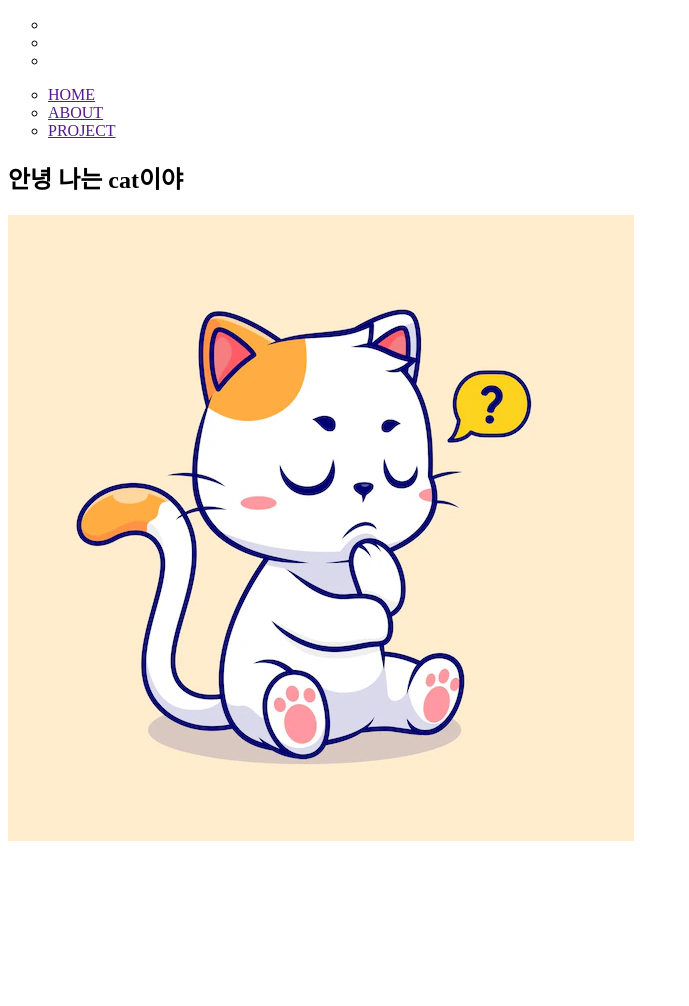
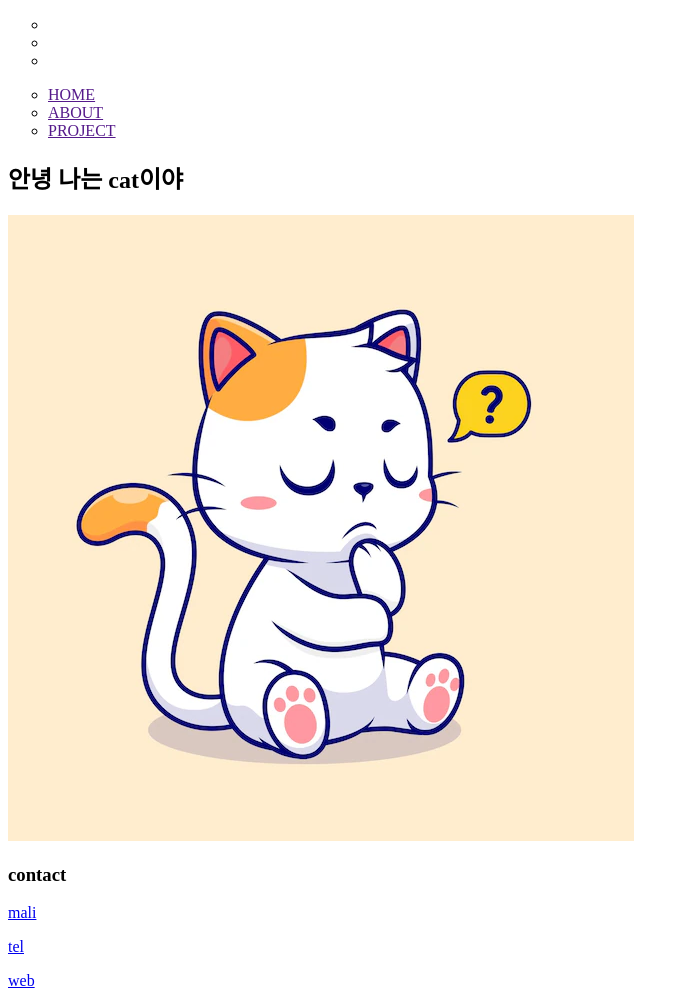
Before and after one commit to shinyelim/SWCourse, a plain HTML site: page 자기소개/imges/자기소개.html in a window 1280 px wide. Shown: the whole page, without its empty margins (0-689 px from the left). Before the commit the page ends 853 px from the top, so only its background shows below. Drawn offline with Linux system fonts and the light colour scheme.

Commit message:
📝 footer부분 마크업 완성

```diff
--- a/자기소개/imges/자기소개.html
+++ b/자기소개/imges/자기소개.html
@@ -40,6 +40,14 @@
         <img src="./고양이.webp" alt="프로필사진">
       </a>
     </SECtion>
+    <footer>
+      <div class="contact-list">
+        <h3>contact</h3>
+        <p class="contact-item"><a href="mailto:cac567@naver.com">mali</a></p>
+        <p class="contact-item"><a href="tel:010-4756-6125">tel</a></p>
+        <p class="contact-item"><a href="https://www.pinterest.co.kr/">web</a></p>
+      </div>
+    </footer>
   </div>
 
 </body>
```
